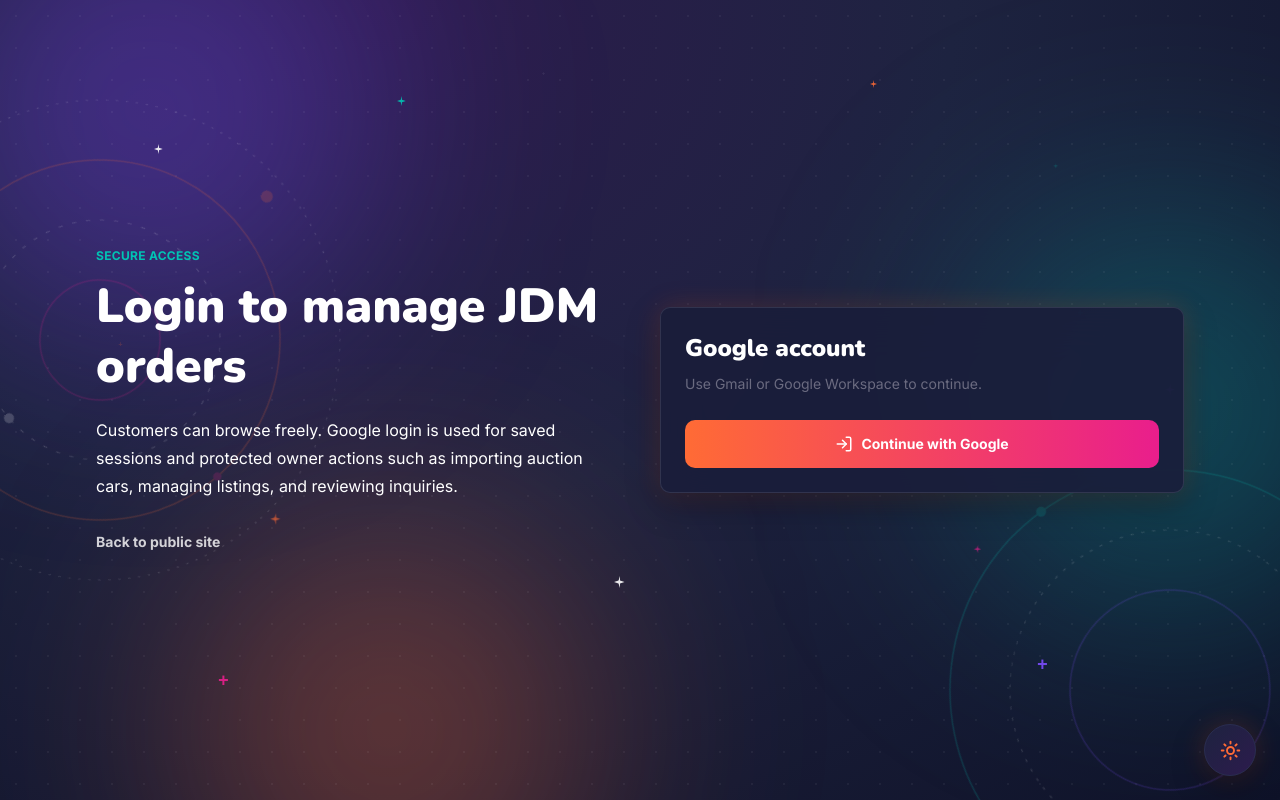
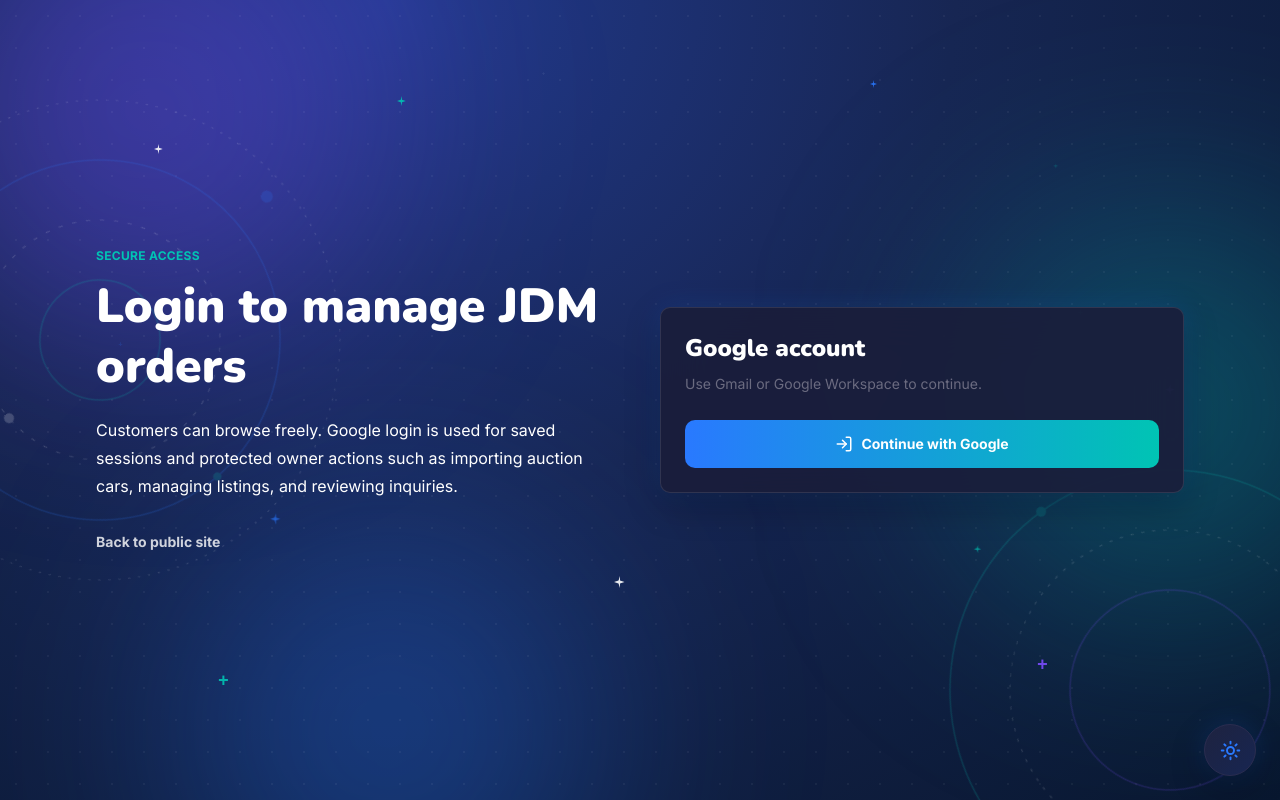
Before and after one commit to chamarasab/carsale, a Next.js app in the folder apps/client/: page /login in a window 1280 px wide. Built offline with nearby package versions, Linux system fonts and the light colour scheme; no server answers.

Commit message:
Switch brand palette to blue gradient

```diff
--- a/apps/client/src/app/globals.css
+++ b/apps/client/src/app/globals.css
@@ -12,8 +12,8 @@
   --foreground: 26 29 58;
   --sub: 74 74 106;
   --muted: 107 107 128;
-  --signal: 255 107 53;
-  --sakura: 233 30 140;
+  --signal: 41 121 255;
+  --sakura: 0 196 180;
   --brass: 0 196 180;
   --jdm-panel: 30 35 64;
   --shadow-color: 30 35 64;
@@ -33,8 +33,8 @@
   --foreground: 255 255 255;
   --sub: 158 158 168;
   --muted: 107 107 128;
-  --signal: 255 107 53;
-  --sakura: 233 30 140;
+  --signal: 41 121 255;
+  --sakura: 0 196 180;
   --brass: 0 196 180;
   --jdm-panel: 30 35 64;
   --shadow-color: 0 0 0;
@@ -88,16 +88,16 @@ select {
 }
 
 .bg-brand-gradient {
-  background: linear-gradient(90deg, #ff6b35, #e91e8c);
+  background: linear-gradient(90deg, #2979ff, #00c4b4);
 }
 
 .bg-owl-gradient {
-  background: linear-gradient(135deg, #1a0a2e 0%, #0d1b3e 55%, #0a1628 100%);
+  background: linear-gradient(135deg, #111a4b 0%, #0d1b3e 55%, #071d35 100%);
 }
 
 .hero-media::after {
   background:
-    linear-gradient(90deg, rgba(26, 10, 46, 0.94), rgba(13, 27, 62, 0.7), rgba(10, 22, 40, 0.18)),
+    linear-gradient(90deg, rgba(17, 26, 75, 0.94), rgba(13, 27, 62, 0.7), rgba(7, 29, 53, 0.18)),
     linear-gradient(0deg, rgba(10, 22, 40, 0.78), rgba(10, 22, 40, 0.08) 45%, rgba(26, 10, 46, 0.3));
   content: '';
   inset: 0;
@@ -131,7 +131,7 @@ select {
 }
 
 .owlester-auth-background {
-  background: radial-gradient(ellipse at 30% 0%, #2d1b4e 0%, #1e2340 45%, #0f1228 100%);
+  background: radial-gradient(ellipse at 30% 0%, #223a8f 0%, #172653 45%, #09172f 100%);
   inset: 0;
   overflow: hidden;
   pointer-events: none;
@@ -161,8 +161,8 @@ select {
   width: 420px;
 }
 
-.owlester-glow-orange {
-  background: rgb(255 107 53 / 0.31);
+.owlester-glow-blue {
+  background: rgb(41 121 255 / 0.31);
   bottom: -140px;
   height: 420px;
   left: 14%;
--- a/apps/client/src/app/page.tsx
+++ b/apps/client/src/app/page.tsx
@@ -81,7 +81,7 @@ export default async function Home() {
             <p className="text-xs font-black uppercase tracking-wide text-signal">Latest listings</p>
             <h2 className="mt-2 text-4xl font-black leading-tight text-foreground">Japanese JDM cars with landed price</h2>
           </div>
-          <Link className="hidden text-sm font-black text-signal hover:text-red-700 sm:inline" href="/dashboard">
+          <Link className="hidden text-sm font-black text-signal hover:text-brass sm:inline" href="/dashboard">
             See all cars
           </Link>
         </div>
--- a/apps/client/src/components/owlester-auth-background.tsx
+++ b/apps/client/src/components/owlester-auth-background.tsx
@@ -1,18 +1,18 @@
 const sparkles = [
   { left: '12%', top: '18%', color: '#ffffff', size: 10, duration: 4.5, delay: 0 },
-  { left: '21%', top: '64%', color: '#ff6b35', size: 14, duration: 5.2, delay: 1.3 },
+  { left: '21%', top: '64%', color: '#2979ff', size: 14, duration: 5.2, delay: 1.3 },
   { left: '82%', top: '20%', color: '#00c4b4', size: 12, duration: 3.8, delay: 2.1 },
-  { left: '76%', top: '68%', color: '#e91e8c', size: 10, duration: 6, delay: 0.7 },
+  { left: '76%', top: '68%', color: '#00c4b4', size: 10, duration: 6, delay: 0.7 },
   { left: '31%', top: '12%', color: '#00c4b4', size: 10, duration: 4.8, delay: 2.9 },
-  { left: '68%', top: '10%', color: '#ff6b35', size: 8, duration: 3.5, delay: 0.4 },
+  { left: '68%', top: '10%', color: '#2979ff', size: 8, duration: 3.5, delay: 0.4 },
   { left: '48%', top: '72%', color: '#ffffff', size: 12, duration: 6.3, delay: 1.1 },
   { left: '91%', top: '48%', color: '#7c4dff', size: 11, duration: 5.5, delay: 2.5 },
 ];
 
 const markers = [
-  { left: '9%', top: '42%', color: '#ff6b35', duration: 5.5, delay: 0.5 },
+  { left: '9%', top: '42%', color: '#2979ff', duration: 5.5, delay: 0.5 },
   { left: '84%', top: '38%', color: '#00c4b4', duration: 4, delay: 2 },
-  { left: '17%', top: '84%', color: '#e91e8c', duration: 6.2, delay: 1.4 },
+  { left: '17%', top: '84%', color: '#00c4b4', duration: 6.2, delay: 1.4 },
   { left: '81%', top: '82%', color: '#7c4dff', duration: 3.8, delay: 3 },
   { left: '42%', top: '8%', color: '#ffffff', duration: 5, delay: 0.8 },
 ];
@@ -22,16 +22,16 @@ export function OwlesterAuthBackground() {
     <div aria-hidden className="owlester-auth-background">
       <div className="owlester-glow owlester-glow-purple" />
       <div className="owlester-glow owlester-glow-teal" />
-      <div className="owlester-glow owlester-glow-orange" />
+      <div className="owlester-glow owlester-glow-blue" />
       <div className="owlester-dot-field" />
 
       <svg className="owlester-orbit owlester-orbit-left" viewBox="0 0 520 520">
         <circle cx="260" cy="260" r="240" stroke="#fff" strokeWidth="1" fill="none" strokeDasharray="2 8" />
-        <circle cx="260" cy="260" r="180" stroke="#ff6b35" strokeWidth="1.5" fill="none" />
+        <circle cx="260" cy="260" r="180" stroke="#2979ff" strokeWidth="1.5" fill="none" />
         <circle cx="260" cy="260" r="120" stroke="#fff" strokeWidth="1" fill="none" strokeDasharray="4 10" />
-        <circle cx="260" cy="260" r="60" stroke="#e91e8c" strokeWidth="1.5" fill="none" />
-        <circle cx="260" cy="40" r="6" fill="#ff6b35" />
-        <circle cx="440" cy="260" r="4" fill="#e91e8c" />
+        <circle cx="260" cy="260" r="60" stroke="#00c4b4" strokeWidth="1.5" fill="none" />
+        <circle cx="260" cy="40" r="6" fill="#2979ff" />
+        <circle cx="440" cy="260" r="4" fill="#00c4b4" />
         <circle cx="260" cy="380" r="5" fill="#fff" />
       </svg>
 
--- a/apps/client/src/components/theme-toggle.tsx
+++ b/apps/client/src/components/theme-toggle.tsx
@@ -12,7 +12,7 @@ export function ThemeToggle() {
     <button
       aria-label={label}
       aria-pressed={isDark}
-      className="fixed bottom-5 right-5 z-50 grid h-[52px] w-[52px] place-items-center rounded-full border border-line bg-surface text-signal shadow-theme backdrop-blur transition duration-200 hover:-translate-y-1 hover:border-signal/60 focus:outline-none focus:ring-4 focus:ring-signal/20 sm:bottom-6 sm:right-6 dark:bg-gradient-to-br dark:from-[#1e2340]/95 dark:to-[#2d1b4e]/95"
+      className="fixed bottom-5 right-5 z-50 grid h-[52px] w-[52px] place-items-center rounded-full border border-line bg-surface text-signal shadow-theme backdrop-blur transition duration-200 hover:-translate-y-1 hover:border-signal/60 focus:outline-none focus:ring-4 focus:ring-signal/20 sm:bottom-6 sm:right-6 dark:bg-gradient-to-br dark:from-[#1e2340]/95 dark:to-[#172653]/95"
       onClick={toggleTheme}
       suppressHydrationWarning
       title={label}
```
